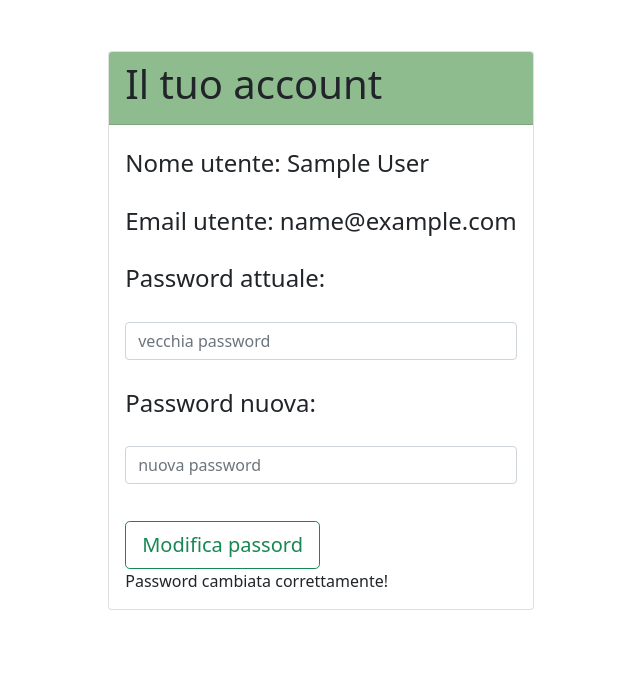
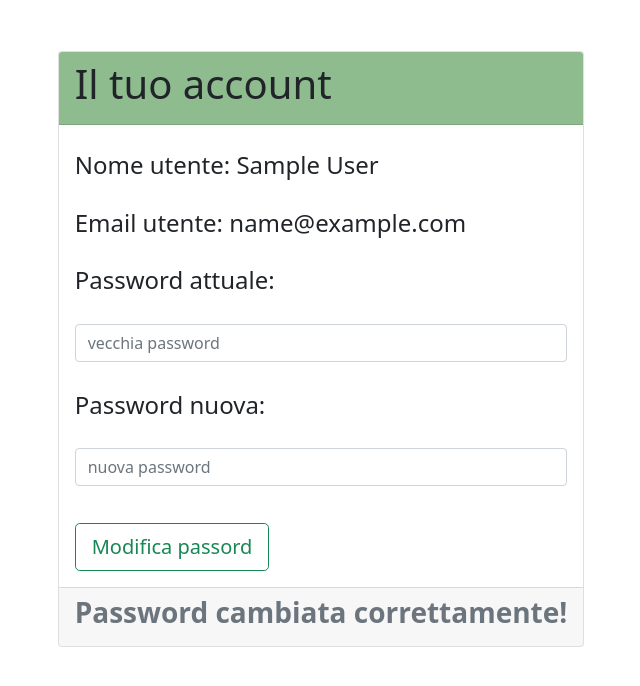
Before and after one commit to RaffaeleMosca/GreenCityv1, a Flask app: page /modificapass/1 in a window 1280 px wide. Shown: the part 56-742 px from the top of the page, without its empty margins (319-959 px from the left). Run offline with Flask 2, Linux system fonts and the light colour scheme; the visitor is signed in with stand-in values (Sample User, id 1); a database or web service that is not in the repository returns one stand-in record (values such as "Sample title"); some libraries are stand-ins or nearby versions.

Commit message:
cambio grafica sezione account

```diff
--- a/templates/page_account.html
+++ b/templates/page_account.html
@@ -29,6 +29,9 @@
                 </h4>
                 <input type="submit" value="Modifica passord" class="btn btn-outline-success btn-lg">
             </form>
+        </div>
+        <div class="card-footer card-text text-muted">
+        <h3><b>
         {% with messages = get_flashed_messages() %}
             {% if messages %}
                 {% for message in messages %}
@@ -36,6 +39,7 @@
                 {% endfor %}
             {% endif %}
         {% endwith %}
+        </b></h3>
         </div>
     </div>
     </div>
```
Lines whose indentation alone changed are shown as unchanged.
